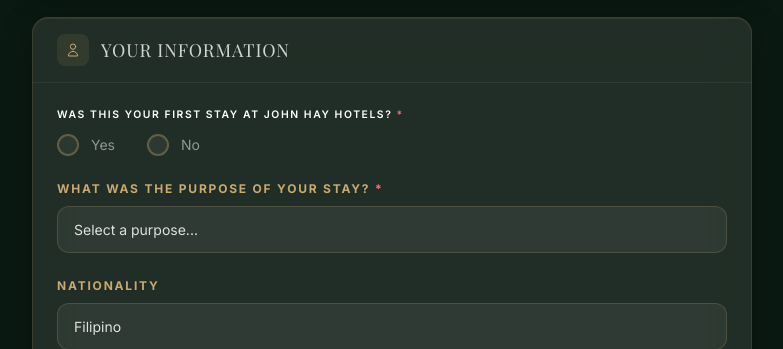
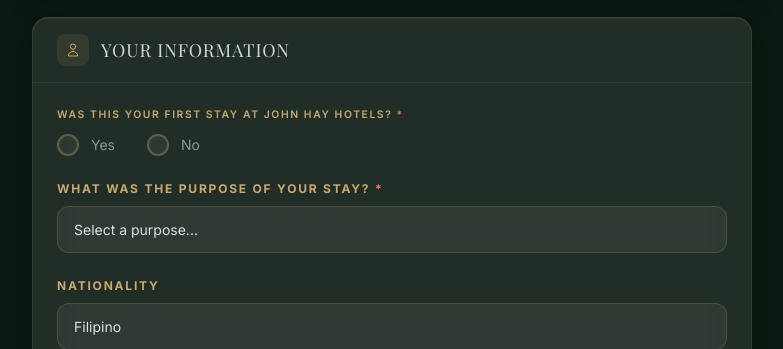
Before and after one commit to Jay7Code/Feedback-form, a PHP site: page /Feedback-form/ in a window 1280 px wide. Shown: the part 2801-3150 px from the top of the page, without its empty margins (248-1031 px from the left). Run offline with PHP 8.4, Linux system fonts and the light colour scheme; some libraries are stand-ins or nearby versions; some web fonts are replaced.

Commit message:
Gold White

```diff
--- a/index.php
+++ b/index.php
@@ -464,7 +464,7 @@
                     <div class="px-6 py-6">
                         <!-- First stay question -->
                         <div class="mb-6">
-                            <p class="text-[0.65rem] font-semibold text-white uppercase tracking-[0.15em] mb-3">
+                            <p class="text-[0.65rem] font-semibold text-gold-400/100 uppercase tracking-[0.15em] mb-3">
                                 Was this your first stay at John Hay Hotels? <span class="text-red-400">*</span>
                             </p>
                             <div class="flex gap-8 justify-center md:justify-start">
```
